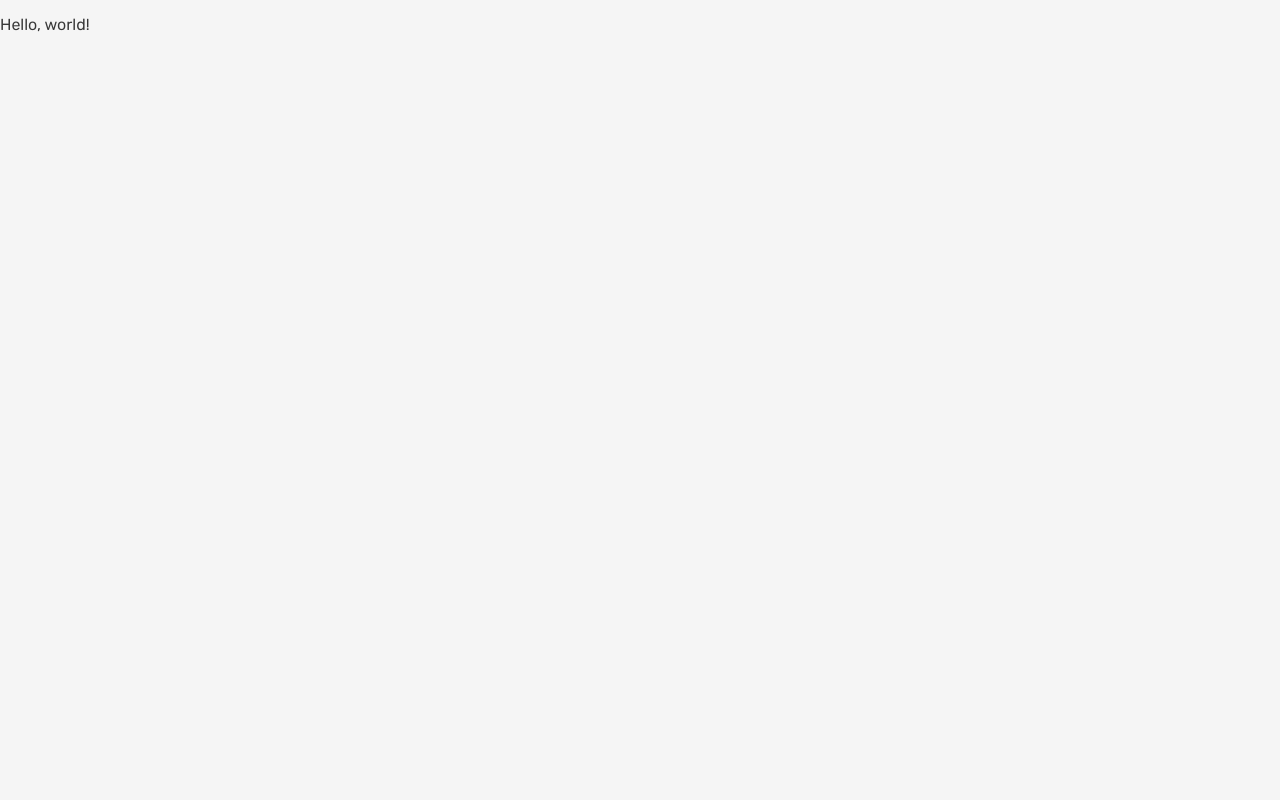
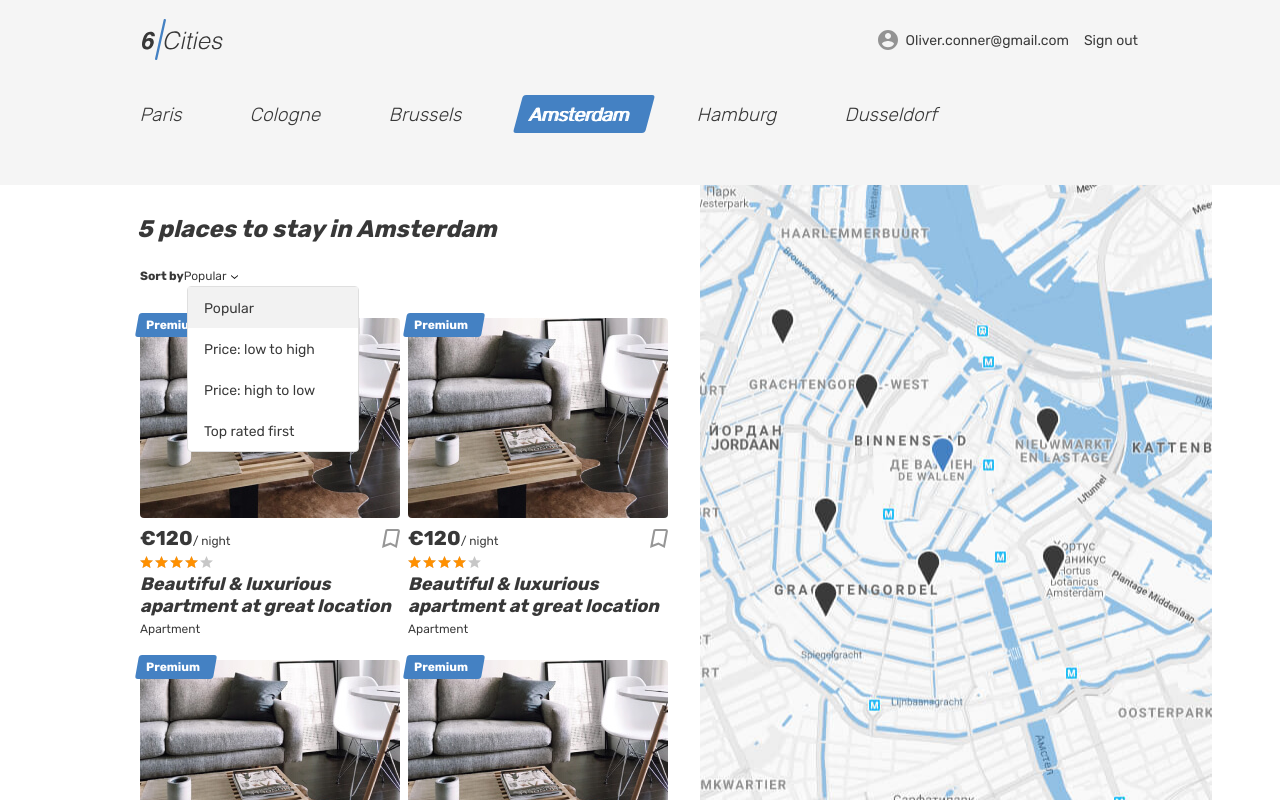
Before and after one commit to E1ect96/1360725-six-cities-9, a React (Create React App) app in the folder project/: page / in a window 1280 px wide. Built offline with nearby package versions, Linux system fonts and the light colour scheme.

Commit message:
2.2 Добавляет отрисовку разметки главной сайта и заданного количества предложений

```diff
--- a/project/src/components/app/app.tsx
+++ b/project/src/components/app/app.tsx
@@ -1,5 +1,13 @@
-function App(): JSX.Element {
-  return <p>Hello, world!</p>;
+import Main from '../main/main';
+
+type AppProps = {
+  placesCount: number;
+}
+
+function App({placesCount}: AppProps): JSX.Element {
+  return (
+    <Main placesCount={placesCount} />
+  );
 }
 
 export default App;
--- /dev/null
+++ b/project/src/components/main/main.tsx
@@ -0,0 +1,130 @@
+import PlaceCard from '../place-card/place-card';
+
+type MainProps = {
+  placesCount: number;
+}
+
+function Main({placesCount}: MainProps): JSX.Element {
+  return (
+    <div className="page page--gray page--main">
+      <header className="header">
+        <div className="container">
+          <div className="header__wrapper">
+            <div className="header__left">
+              <a className="header__logo-link header__logo-link--active">
+                <img
+                  className="header__logo"
+                  src="img/logo.svg"
+                  alt="6 cities logo"
+                  width={81}
+                  height={41}
+                />
+              </a>
+            </div>
+            <nav className="header__nav">
+              <ul className="header__nav-list">
+                <li className="header__nav-item user">
+                  <a
+                    className="header__nav-link header__nav-link--profile"
+                    href="#"
+                  >
+                    <div className="header__avatar-wrapper user__avatar-wrapper"/>
+                    <span className="header__user-name user__name">
+                      Oliver.conner@gmail.com
+                    </span>
+                  </a>
+                </li>
+                <li className="header__nav-item">
+                  <a className="header__nav-link" href="#">
+                    <span className="header__signout">Sign out</span>
+                  </a>
+                </li>
+              </ul>
+            </nav>
+          </div>
+        </div>
+      </header>
+      <main className="page__main page__main--index">
+        <h1 className="visually-hidden">Cities</h1>
+        <div className="tabs">
+          <section className="locations container">
+            <ul className="locations__list tabs__list">
+              <li className="locations__item">
+                <a className="locations__item-link tabs__item" href="#">
+                  <span>Paris</span>
+                </a>
+              </li>
+              <li className="locations__item">
+                <a className="locations__item-link tabs__item" href="#">
+                  <span>Cologne</span>
+                </a>
+              </li>
+              <li className="locations__item">
+                <a className="locations__item-link tabs__item" href="#">
+                  <span>Brussels</span>
+                </a>
+              </li>
+              <li className="locations__item">
+                <a className="locations__item-link tabs__item tabs__item--active">
+                  <span>Amsterdam</span>
+                </a>
+              </li>
+              <li className="locations__item">
+                <a className="locations__item-link tabs__item" href="#">
+                  <span>Hamburg</span>
+                </a>
+              </li>
+              <li className="locations__item">
+                <a className="locations__item-link tabs__item" href="#">
+                  <span>Dusseldorf</span>
+                </a>
+              </li>
+            </ul>
+          </section>
+        </div>
+        <div className="cities">
+          <div className="cities__places-container container">
+            <section className="cities__places places">
+              <h2 className="visually-hidden">Places</h2>
+              <b className="places__found">{placesCount} places to stay in Amsterdam</b>
+              <form className="places__sorting" action="#" method="get">
+                <span className="places__sorting-caption">Sort by</span>
+                <span className="places__sorting-type" tabIndex={0}>
+                  Popular
+                  <svg className="places__sorting-arrow" width={7} height={4}>
+                    <use xlinkHref="#icon-arrow-select" />
+                  </svg>
+                </span>
+                <ul className="places__options places__options--custom places__options--opened">
+                  <li
+                    className="places__option places__option--active"
+                    tabIndex={0}
+                  >
+                    Popular
+                  </li>
+                  <li className="places__option" tabIndex={0}>
+                    Price: low to high
+                  </li>
+                  <li className="places__option" tabIndex={0}>
+                    Price: high to low
+                  </li>
+                  <li className="places__option" tabIndex={0}>
+                    Top rated first
+                  </li>
+                </ul>
+              </form>
+              <div className="cities__places-list places__list tabs__content">
+                {Array.from({length: placesCount}, PlaceCard)}
+              </div>
+            </section>
+            <div className="cities__right-section">
+              <section className="cities__map map" />
+            </div>
+          </div>
+        </div>
+      </main>
+    </div>
+  );
+}
+
+export default Main;
--- /dev/null
+++ b/project/src/components/place-card/place-card.tsx
@@ -0,0 +1,55 @@
+function PlaceCard(): JSX.Element {
+  return (
+    <article className="cities__place-card place-card">
+      <div className="place-card__mark">
+        <span>Premium</span>
+      </div>
+      <div className="cities__image-wrapper place-card__image-wrapper">
+        <a href="#">
+          <img
+            className="place-card__image"
+            src="img/apartment-01.jpg"
+            width={260}
+            height={200}
+            alt="Place image"
+          />
+        </a>
+      </div>
+      <div className="place-card__info">
+        <div className="place-card__price-wrapper">
+          <div className="place-card__price">
+            <b className="place-card__price-value">€120</b>
+            <span className="place-card__price-text">/&nbsp;night</span>
+          </div>
+          <button
+            className="place-card__bookmark-button button"
+            type="button"
+          >
+            <svg
+              className="place-card__bookmark-icon"
+              width={18}
+              height={19}
+            >
+              <use xlinkHref="#icon-bookmark" />
+            </svg>
+            <span className="visually-hidden">To bookmarks</span>
+          </button>
+        </div>
+        <div className="place-card__rating rating">
+          <div className="place-card__stars rating__stars">
+            <span style={{ width: '80%' }} />
+            <span className="visually-hidden">Rating</span>
+          </div>
+        </div>
+        <h2 className="place-card__name">
+          <a href="#">
+            Beautiful &amp; luxurious apartment at great location
+          </a>
+        </h2>
+        <p className="place-card__type">Apartment</p>
+      </div>
+    </article>
+  );
+}
+
+export default PlaceCard;
--- a/project/src/index.tsx
+++ b/project/src/index.tsx
@@ -2,8 +2,12 @@
 import ReactDOM from 'react-dom';
 import App from './components/app/app';
 
+const Setting = {
+  PLACES_COUNT: 5,
+};
+
 ReactDOM.render(
   <React.StrictMode>
-    <App />
+    <App  placesCount={Setting.PLACES_COUNT}/>
   </React.StrictMode>,
   document.getElementById('root'));
```
